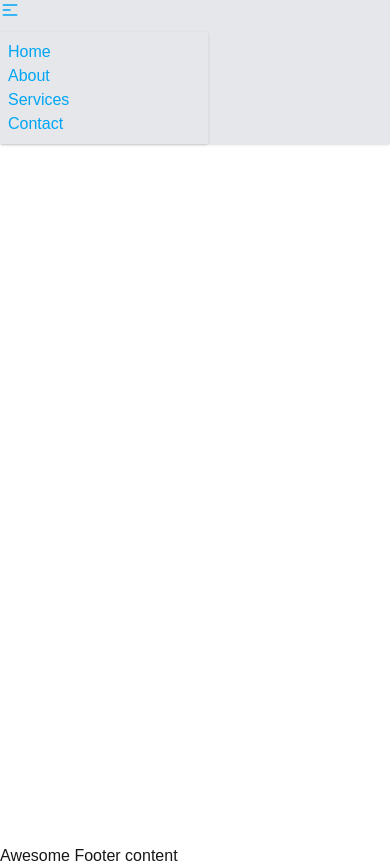
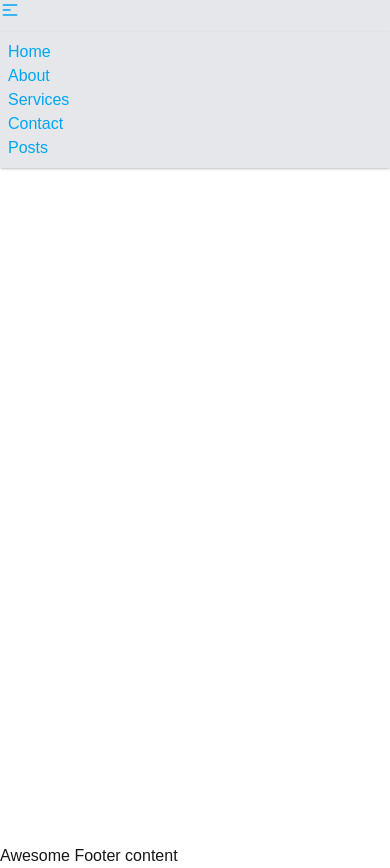
Before and after one commit to malamin59/learn-next-js-part-2, a Next.js app: page / in a window 390 px wide. Built offline with nearby package versions, Linux system fonts and the light colour scheme.

Commit message:
show a single post data by post id

```diff
--- a/src/app/components/Navbar.jsx
+++ b/src/app/components/Navbar.jsx
@@ -7,7 +7,7 @@ export default function Navbar() {
   const pathName = usePathname();
 if(!pathName.includes("dashboard")){
    return (
-    <div className="w-full mb-4 bg-base-100 bg-gray-200 text-sky-500 shadow-sm fixed top-0 z-50 ">
+    <div className="w-full mb bg-base-100 bg-gray-200 text-sky-500 shadow-sm fixed top-0 z-50 ">
       <div className="navbar-start ">
         <div className="dropdown">
           <div
@@ -33,7 +33,7 @@ if(!pathName.includes("dashboard")){
           </div>
           <ul
             tabIndex={0}
-            className="menu menu-sm dropdown-content bg-base-100  lg:hidden rounded-box z-1 mt-3 w-52 p-2 shadow"
+            className="menu menu-sm dropdown-content bg-base-100  lg:hidden rounded-box z-1 mt-3  p-2 shadow"
           >
             <li>
               <Link href={"/"}> Home</Link>
@@ -47,6 +47,9 @@ if(!pathName.includes("dashboard")){
             <li>
               <Link href={"/"}> Contact</Link>
             </li>
+             <li>
+            <Link href={"/posts"}> Posts</Link>
+          </li>
           </ul>
         </div>
       </div>
--- /dev/null
+++ b/src/app/posts/[id]/page.jsx
@@ -0,0 +1,22 @@
+import React from "react";
+
+export const getSinglePost = async (post_id) => {
+  const res = await fetch(`https://jsonplaceholder.typicode.com/posts/${post_id}`);
+  const data = await res.json();
+  return data;
+};
+
+export default async function SinglePost({ params }) {
+  const { id } = params;
+  const singlePost = await getSinglePost(id);
+
+  return (
+    <div className="mt-12 max-w-2xl mx-auto p-6 bg-white rounded-2xl shadow-lg">
+      <h1 className="text-2xl font-bold text-gray-800 mb-4">
+        {singlePost.title}
+      </h1>
+      <p className="text-gray-700 mb-6">{singlePost.body}</p>
+      <p className="text-sm text-gray-400">Post ID: {singlePost.id}</p>
+    </div>
+  );
+}
--- a/src/app/posts/page.jsx
+++ b/src/app/posts/page.jsx
@@ -1,3 +1,4 @@
+import Link from "next/link";
 import React from "react";
 
 export const getPost = async () => {
@@ -22,6 +23,10 @@ export default async function Posts() {
             </h2>
             <p className="text-gray-600">{post.body}</p>
             <p className="text-sm text-gray-400 mt-3">Post ID: {post.id}</p>
+            <Link href={`/posts/${post.id}`}>
+              {" "}
+              <button className="btn bg-sky-400 p-2 rounded-3xl">Details</button>
+            </Link>
           </div>
         ))}
       </div>
```
